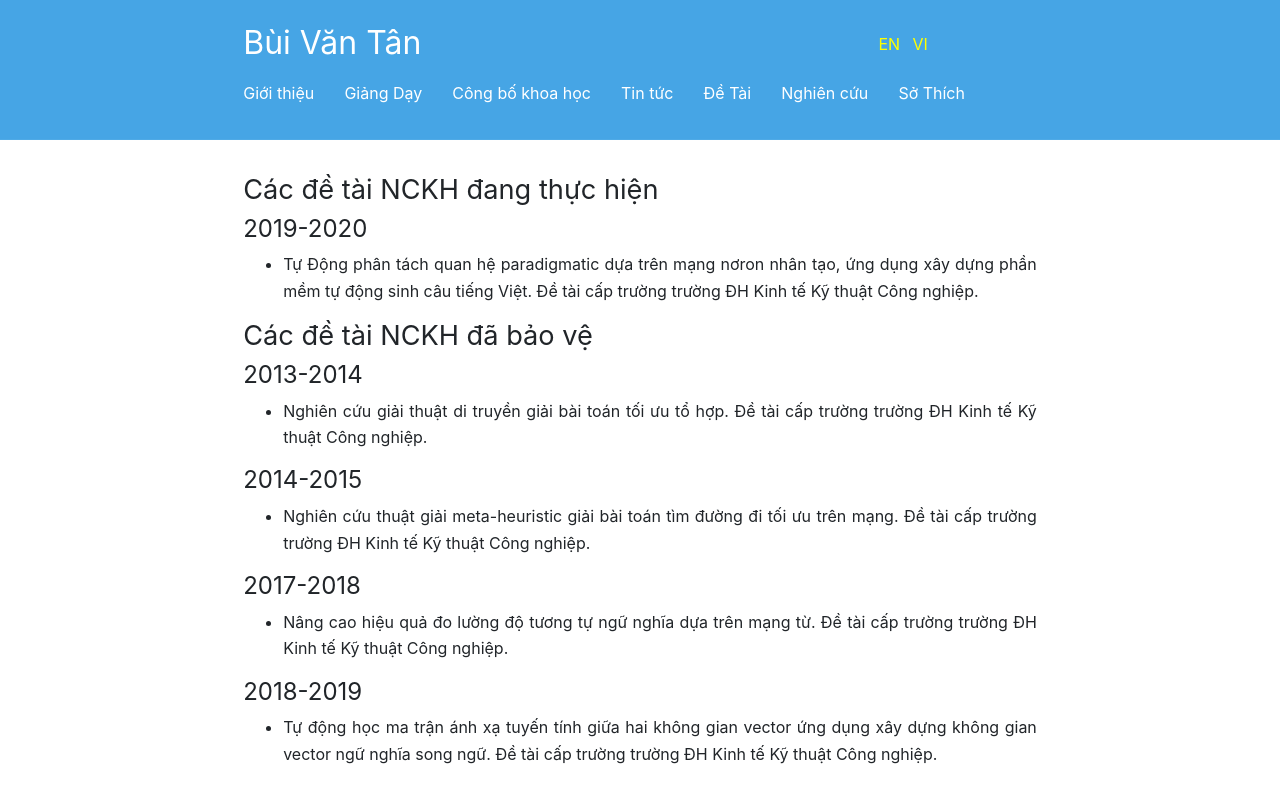
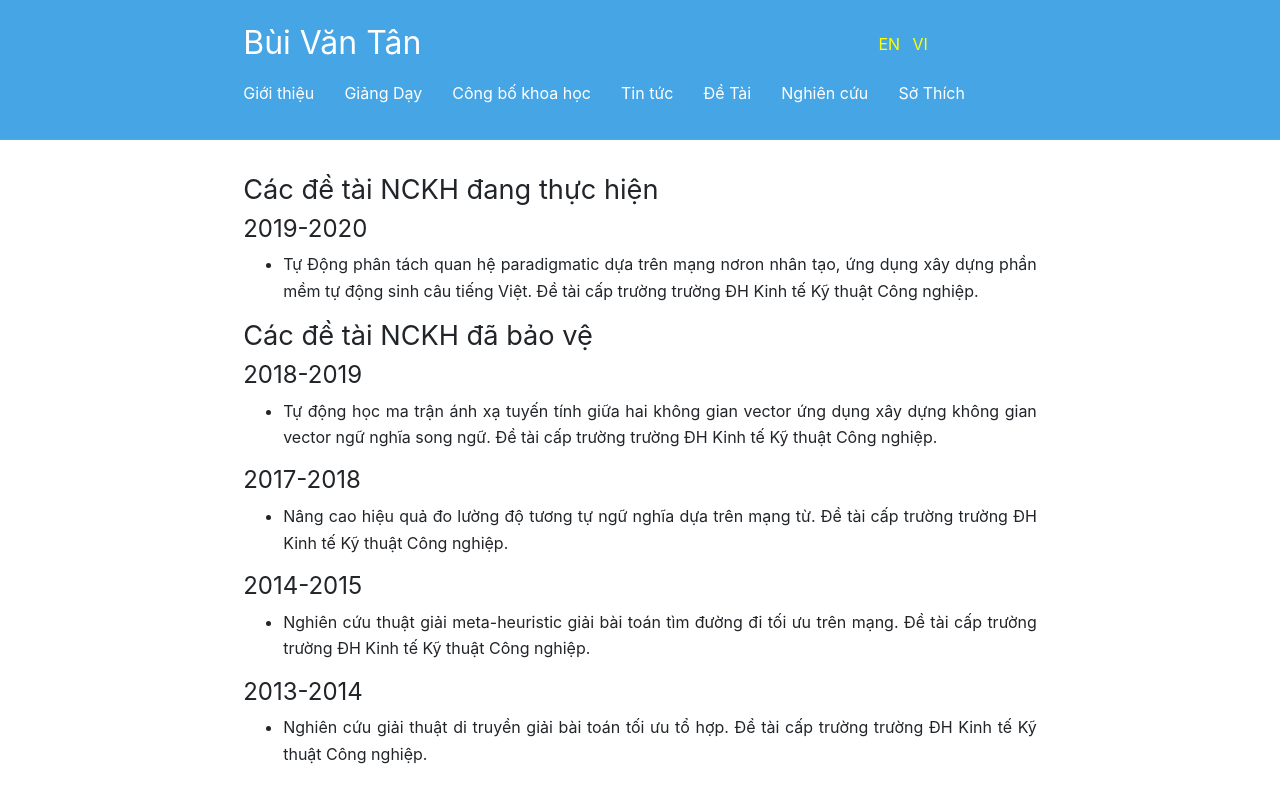
Before and after one commit to BuiTan/BuiTan.github.io, a Jekyll site: the page built from vi/Resources.md, in a window 1280 px wide. Shown: the top 803 px of the page. Built offline with Jekyll 4.4.1, drawn with Linux system fonts in a browser that asks for light colours.

```diff
--- a/vi/Resources.md
+++ b/vi/Resources.md
@@ -12,14 +12,14 @@ order: 4
 
 # Các đề tài NCKH đã bảo vệ
 
-#### 2013-2014
-* Nghiên cứu giải thuật di truyền giải bài toán tối ưu tổ hợp. Đề tài cấp trường trường ĐH Kinh tế Kỹ thuật Công nghiệp.
+#### 2018-2019
+* Tự động học ma trận ánh xạ tuyến tính giữa hai không gian vector ứng dụng xây dựng không gian vector ngữ nghĩa song ngữ. Đề tài cấp trường trường ĐH Kinh tế Kỹ thuật Công nghiệp.
+
+#### 2017-2018
+* Nâng cao hiệu quả đo lường độ tương tự ngữ nghĩa dựa trên mạng từ. Đề tài cấp trường trường ĐH Kinh tế Kỹ thuật Công nghiệp.
 
 #### 2014-2015
 * Nghiên cứu thuật giải meta-heuristic giải bài toán tìm đường đi tối ưu trên mạng. Đề tài cấp trường trường ĐH Kinh tế Kỹ thuật Công nghiệp.
 
-#### 2017-2018
-* Nâng cao hiệu quả đo lường độ tương tự ngữ nghĩa dựa trên mạng từ. Đề tài cấp trường trường ĐH Kinh tế Kỹ thuật Công nghiệp.
-
-#### 2018-2019
-* Tự động học ma trận ánh xạ tuyến tính giữa hai không gian vector ứng dụng xây dựng không gian vector ngữ nghĩa song ngữ. Đề tài cấp trường trường ĐH Kinh tế Kỹ thuật Công nghiệp.
+#### 2013-2014
+* Nghiên cứu giải thuật di truyền giải bài toán tối ưu tổ hợp. Đề tài cấp trường trường ĐH Kinh tế Kỹ thuật Công nghiệp.
```
